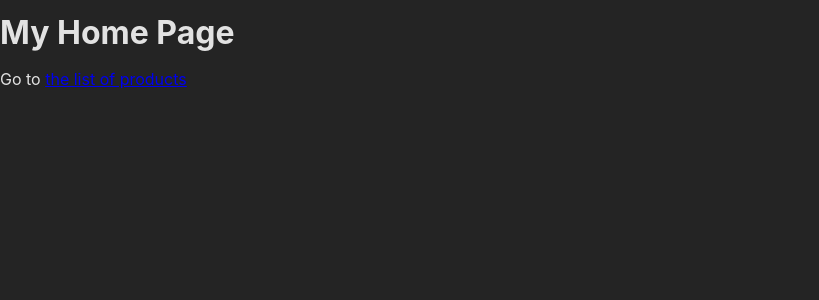
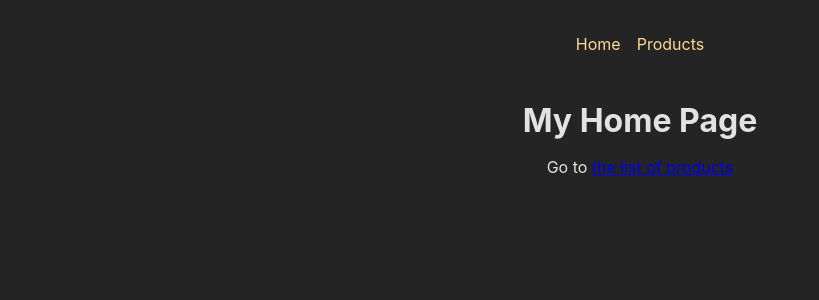
Before and after one commit to govind-dandekar/react-React-Router-intro, a React (Create React App) app: page / in a window 1280 px wide. Shown: the top 300 px of the page, without its empty margins (0-819 px from the left). Built offline with nearby package versions, Linux system fonts and the light colour scheme.

Commit message:
add RootLayout, children, and Outlet

```diff
--- /dev/null
+++ b/src/component/MainNavigation.js
@@ -0,0 +1,16 @@
+import { Link } from 'react-router-dom'
+
+import classes from './MainNavigation.module.css'
+
+function MainNavigation(){
+	return <header className={classes.header}>
+		<nav>
+			<ul className={classes.list}>
+				<li><Link to='/'>Home</Link></li>
+				<li><Link to='/products'>Products</Link></li>
+			</ul>
+		</nav>
+	</header>
+}
+
+export default MainNavigation;
--- /dev/null
+++ b/src/component/MainNavigation.module.css
@@ -0,0 +1,23 @@
+.header {
+  max-width: 60rem;
+  margin: auto;
+  padding: 2rem;
+  display: flex;
+  justify-content: center;
+}
+
+.list {
+  display: flex;
+  gap: 1rem;
+}
+
+.list a {
+  text-decoration: none;
+  color: var(--color-primary-400);
+}
+
+.list a:hover,
+.list a.active {
+  color: var(--color-primary-800);
+  text-decoration: underline;
+}
--- /dev/null
+++ b/src/pages/Root.js
@@ -0,0 +1,15 @@
+import { Outlet } from 'react-router-dom';
+import MainNavigation from '../component/MainNavigation';
+import classes from './Root.module.css'
+
+function RootLayout() {
+	return <>
+		<MainNavigation />
+		{/* child routes are rendered via Outlet*/}
+		<main className={classes.content}>
+			<Outlet />
+		</main>
+	</>
+}
+
+export default RootLayout;
--- /dev/null
+++ b/src/pages/Root.module.css
@@ -0,0 +1,4 @@
+.content {
+  margin: 2 rem auto;
+  text-align: center;
+}
```
Also changed, not shown: src/App.js (+8 -2 lines).
